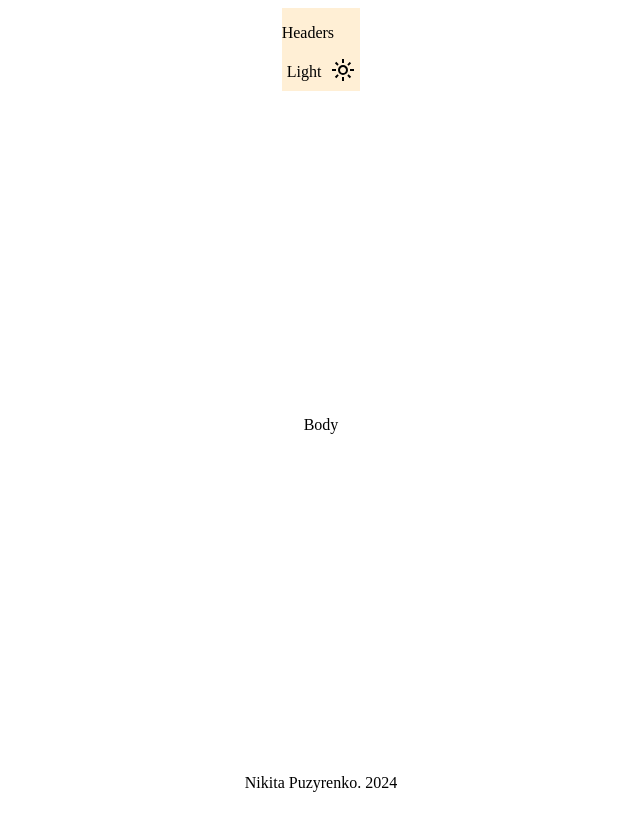
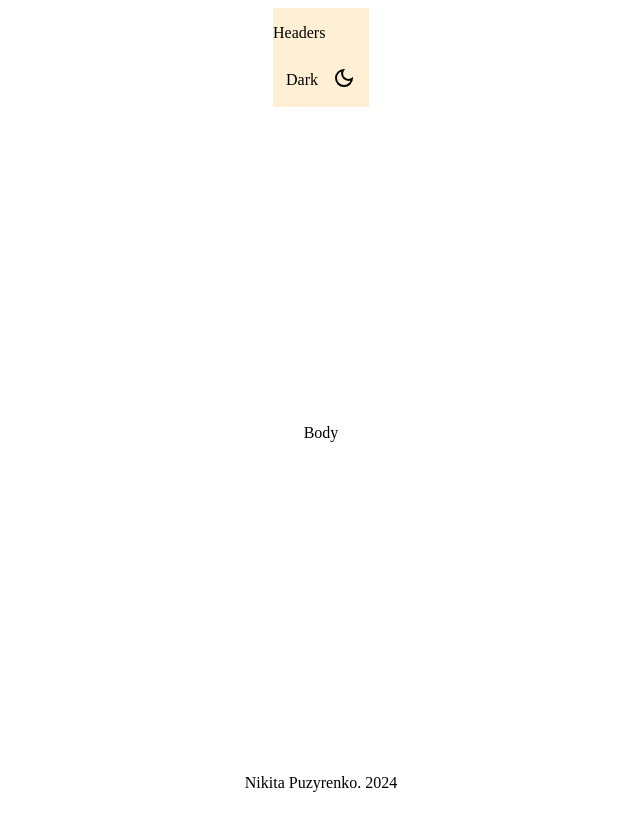
Before and after one commit to NikitOS-1/FinderDev, a React (Vite) app: page / in a window 1280 px wide. Shown: the whole page, without its empty margins (327-967 px from the left). Built offline with nearby package versions, Linux system fonts and the light colour scheme; no server answers.

Commit message:
connect store

```diff
--- a/package.json
+++ b/package.json
@@ -41,6 +41,7 @@
     "jest": "^29.7.0",
     "jest-environment-jsdom": "^29.7.0",
     "jest-svg-transformer": "^1.0.0",
+    "sass-embedded": "^1.80.4",
     "ts-jest": "^29.2.5",
     "typescript": "^5.6.2",
     "typescript-eslint": "^8.0.1",
--- a/src/components/ThemeSwitcher/ThemeSwitcher.tsx
+++ b/src/components/ThemeSwitcher/ThemeSwitcher.tsx
@@ -1,21 +1,22 @@
-import { useState } from 'react';
 //@ts-ignore
 import LightModeIcon from '../../assets/light_mode.svg?react';
 //@ts-ignore
 import DarkModeIcon from '../../assets/dark_mode.svg?react';
-import { themeTextEnum } from './types.ts';
 import { ThemeSwitcherStyled } from './styled.ts';
+import { useAppDispatch, useAppSelector } from '../../redux/helpers.ts';
+import { ThemeType, toggleTheme } from '../../redux/slices/themeSlice.ts';
 
 
 export const ThemeSwitcher = () => {
-  const [isDark, setIsDark] = useState<boolean>(false);
-  const themeText = isDark ? themeTextEnum.dark : themeTextEnum.light;
-  const ThemeIcon = isDark ? <DarkModeIcon /> : <LightModeIcon />;
+  const dispatch = useAppDispatch();
+  const theme = useAppSelector((store) => store.theme.mainTheme);
+  const themeText = theme === ThemeType.light ? ThemeType.dark : ThemeType.light;
+  const ThemeIcon = theme === ThemeType.light ? <DarkModeIcon /> : <LightModeIcon />;
 
   return (
     <ThemeSwitcherStyled>
       <span>{themeText}</span>
-      <div onClick={() => setIsDark(!isDark)}>
+      <div onClick={() => dispatch(toggleTheme())}>
         {ThemeIcon}
       </div>
     </ThemeSwitcherStyled>
--- a/src/components/ThemeSwitcher/index.ts
+++ b/src/components/ThemeSwitcher/index.ts
@@ -1,3 +1,2 @@
 export * from './ThemeSwitcher';
 export * from './styled';
-export * from './types';
--- a/src/components/ThemeSwitcher/styled.ts
+++ b/src/components/ThemeSwitcher/styled.ts
@@ -3,10 +3,17 @@ import styled from 'styled-components';
 export const ThemeSwitcherStyled = styled.div`
     display: flex;
     align-items: center;
+    justify-content: space-between;
+    min-width: 70px;
     margin: 5px;
+    padding: 8px;
 
     span {
         margin-right: 10px;
+
+        &::first-letter {
+            text-transform: uppercase;
+        }
     }
 
     div {
--- a/src/components/ThemeSwitcher/types.ts
+++ /dev/null
@@ -1,4 +0,0 @@
-export enum themeTextEnum {
-  dark = 'Dark',
-  light = 'Light',
-}
--- a/src/containers/app/App.tsx
+++ b/src/containers/app/App.tsx
@@ -3,7 +3,6 @@ import Body from '../body/Body.tsx';
 import Footer from '../footer/Footer.tsx';
 import { Container } from './app.styled.ts';
 import { useEffect } from 'react';
-import '../../commons/styles/rootStyle.scss';
 
 function App() {
   const fetchGitHubData = async (url: string) => {
--- a/src/main.tsx
+++ b/src/main.tsx
@@ -1,9 +1,13 @@
-import { StrictMode } from 'react'
-import { createRoot } from 'react-dom/client'
-import App from './containers/app/App.tsx'
+import { StrictMode } from 'react';
+import { createRoot } from 'react-dom/client';
+import App from './containers/app/App.tsx';
+import { Provider } from 'react-redux';
+import store from './redux/store.ts';
 
 createRoot(document.getElementById('root')!).render(
   <StrictMode>
-    <App />
+    <Provider store={store}>
+      <App />
+    </Provider>
   </StrictMode>,
-)
+);
--- a/src/redux/helpers.ts
+++ b/src/redux/helpers.ts
@@ -1,5 +1,5 @@
 import { TypedUseSelectorHook, useDispatch, useSelector } from 'react-redux';
-import { AppDispatch } from './index.ts';
+import { AppDispatch } from './store.ts';
 
 export const useAppDispatch: () => AppDispatch = useDispatch;
 export const useAppSelector: TypedUseSelectorHook<RootState> = useSelector;
--- /dev/null
+++ b/src/redux/slices/themeSlice.ts
@@ -0,0 +1,27 @@
+import { createSlice } from '@reduxjs/toolkit';
+
+export enum ThemeType {
+  light = 'light',
+  dark = 'dark'
+}
+
+const initialState = {
+  mainTheme: ThemeType.light,
+};
+
+const themeSlice = createSlice({
+  name: 'theme',
+  initialState,
+  reducers: {
+    toggleTheme: (state) => {
+      state.mainTheme === ThemeType.light ?
+        state.mainTheme = ThemeType.dark :
+        state.mainTheme = ThemeType.light;
+    },
+  },
+});
+
+export const { toggleTheme } = themeSlice.actions;
+export const { reducer } = themeSlice;
+
+export default reducer;
--- a/src/redux/index.ts
+++ b/src/redux/store.ts
@@ -1,6 +1,9 @@
 import { configureStore } from '@reduxjs/toolkit';
+import themeSlice from './slices/themeSlice.ts';
 
-const reducer = {};
+const reducer = {
+  theme: themeSlice,
+};
 
 const store = configureStore({
   reducer,
```
Also changed, not shown: src/commons/styles/rootStyle.scss (deleted), 1 other file (tests, documents, lock files or other folders).
